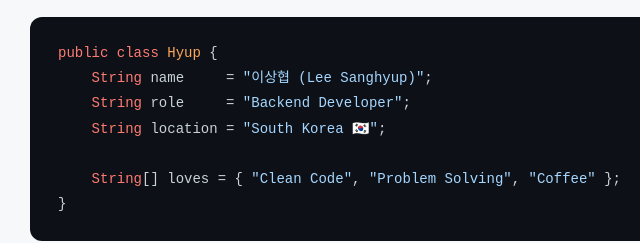
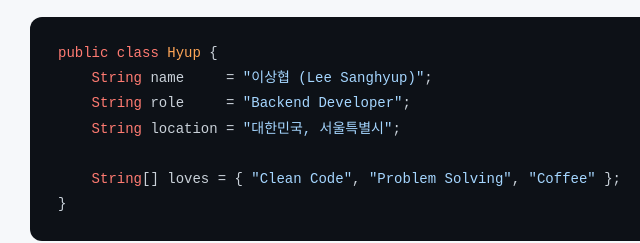
Before and after one commit to leesanghyupp/leesanghyupp, a plain HTML site: page index.html in a window 1280 px wide. Shown: the part 1482-1725 px from the top of the page, 204-844 px from the left. Drawn offline with Linux system fonts and the light colour scheme.

Commit message:
Update index.html

```diff
--- a/index.html
+++ b/index.html
@@ -186,7 +186,7 @@
         <span class="kw">public class</span> <span class="cls">Hyup</span> {<br/>
         &nbsp;&nbsp;&nbsp;&nbsp;<span class="kw">String</span> name &nbsp;&nbsp;&nbsp;&nbsp;= <span class="str">"이상협 (Lee Sanghyup)"</span>;<br/>
         &nbsp;&nbsp;&nbsp;&nbsp;<span class="kw">String</span> role &nbsp;&nbsp;&nbsp;&nbsp;= <span class="str">"Backend Developer"</span>;<br/>
-        &nbsp;&nbsp;&nbsp;&nbsp;<span class="kw">String</span> location = <span class="str">"South Korea 🇰🇷"</span>;<br/>
+        &nbsp;&nbsp;&nbsp;&nbsp;<span class="kw">String</span> location = <span class="str">"대한민국, 서울특별시"</span>;<br/>
         <br/>
         &nbsp;&nbsp;&nbsp;&nbsp;<span class="kw">String</span>[] loves = { <span class="str">"Clean Code"</span>, <span class="str">"Problem Solving"</span>, <span class="str">"Coffee"</span> };<br/>
         }
```
